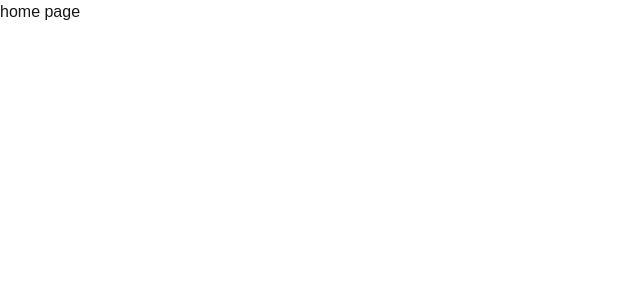
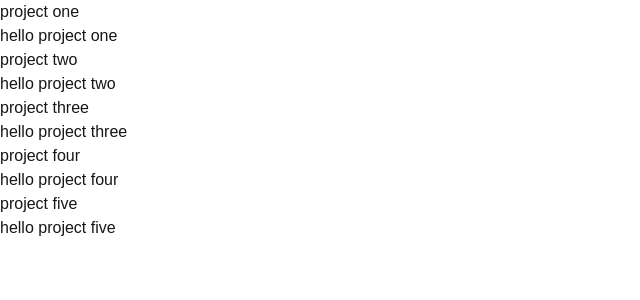
Before and after one commit to Ahmedabdalnaser2010/alx-project-0x02-setup, a Next.js app in the folder alx-project-0x02/: page /home in a window 1280 px wide. Shown: the top 300 px of the page, without its empty margins (0-640 px from the left). Built offline with nearby package versions, Linux system fonts and the light colour scheme.

Commit message:
task three

```diff
--- /dev/null
+++ b/alx-project-0x02/components/common/Card.tsx
@@ -0,0 +1,13 @@
+import { CardProps } from '@/interfaces'
+import React from 'react'
+
+const Card: React.FC<CardProps> = ({ title, content }) => {
+    return (
+        <div>
+            <h1>{title}</h1>
+            <p>{content}</p>
+        </div>
+    )
+}
+
+export default Card
--- a/alx-project-0x02/interfaces/index.ts
+++ b/alx-project-0x02/interfaces/index.ts
@@ -1,4 +1,6 @@
 
-export interface T {
+export interface CardProps {
+    title: string;
+    content: string
 
 }
--- a/alx-project-0x02/pages/home.tsx
+++ b/alx-project-0x02/pages/home.tsx
@@ -1,9 +1,14 @@
+import Card from '@/components/common/Card'
 import React from 'react'
 
 const home = () => {
     return (
         <h1>
-            home page
+            <Card title='project one' content='hello project one' />
+            <Card title='project two' content='hello project two' />
+            <Card title='project three' content='hello project three' />
+            <Card title='project four' content='hello project four' />
+            <Card title='project five' content='hello project five' />
         </h1>
     )
 }
```
